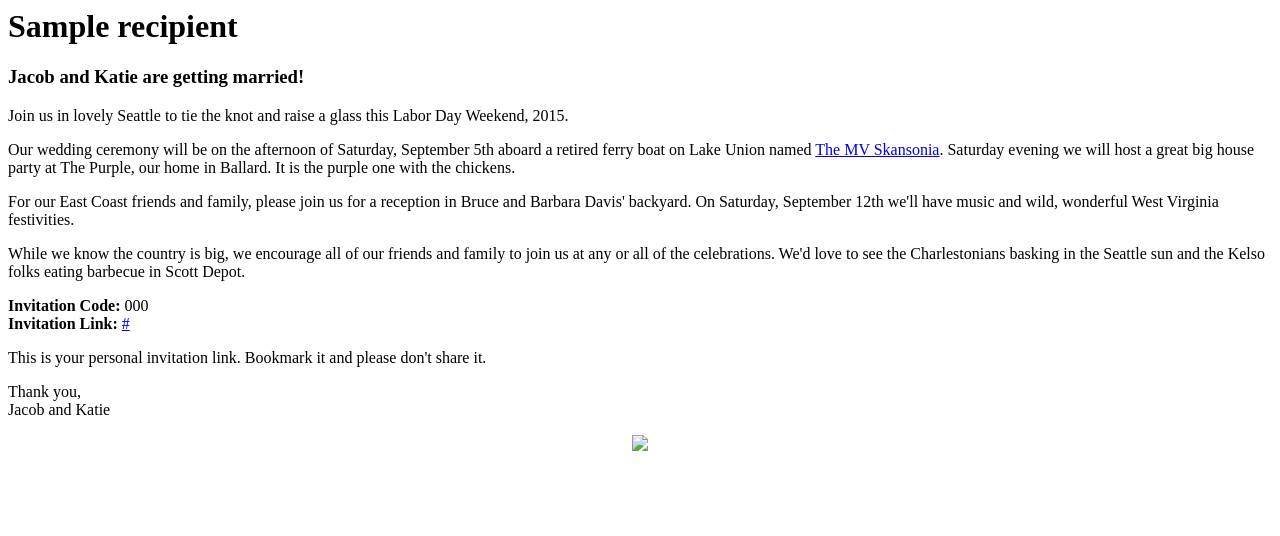
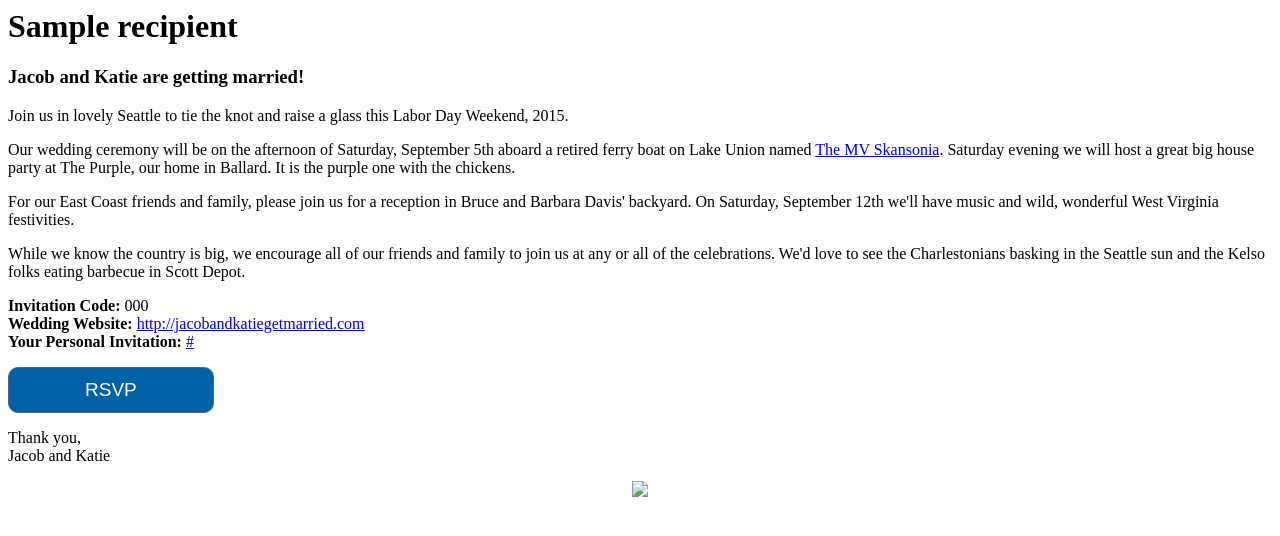
Before and after one commit to jsayles/wedding, a Django app: template wedding/templates/email_invite.html in a window 1280 px wide. Shown: the top 536 px of the page. Run offline with Django 3.2, Linux system fonts and the light colour scheme; the template is opened without the code that fills it: most values are stand-ins (such as "Sample title", 1, 10 or a date in 2020).

Commit message:
changed up wording for the links to be less confusing

```diff
--- a/wedding/templates/email_invite.html
+++ b/wedding/templates/email_invite.html
@@ -28,10 +28,11 @@
 	</p>
 	<p>
 		<strong>Invitation Code:</strong> {{ invitation.get_code }}<br/>
-		<strong>Invitation Link:</strong> <a href="{{ invitation.public_url }}">{{ invitation.public_url }}</a>
+		<strong>Wedding Website:</strong> <a href="http://jacobandkatiegetmarried.com">http://jacobandkatiegetmarried.com</a><br>
+		<strong>Your Personal Invitation:</strong> <a href="{{ invitation.public_url }}">{{ invitation.public_url }}</a>
 	</p>
 	<p>
-		This is your personal invitation link. Bookmark it and please don't share it.
+		<a href="{{ invitation.public_url }}"><button style="background-color:#0061a7; border:1px solid #4e6096; border-radius:10px; padding:11px 76px; color:#ffffff; font-size:19px;">RSVP</button></a>
 	</p>
 	<p>
 		Thank you,<br/>
```
Also changed, not shown: wedding/templates/email_invite.txt (+3 -4 lines).
